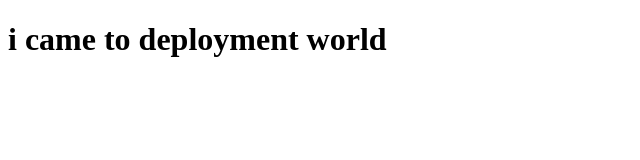
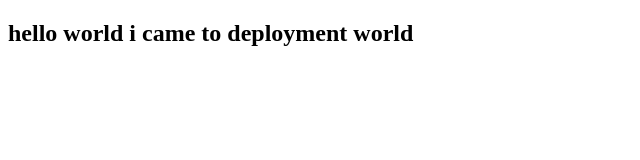
Before and after one commit to Karthik-Nakkala/example-portal, a website: page index.html in a window 1280 px wide. Shown: the whole page, without its empty margins (0-640 px from the left). Drawn offline with Linux system fonts and the light colour scheme.

Commit message:
version 3

```diff
--- a/src/scripts/index.html
+++ b/index.html
@@ -6,6 +6,6 @@
     <title>Document</title>
 </head>
 <body>
-    <h1>i came to deployment world</h1>
+    <h2>hello world i came to deployment world</h2>
 </body>
 </html>
```
